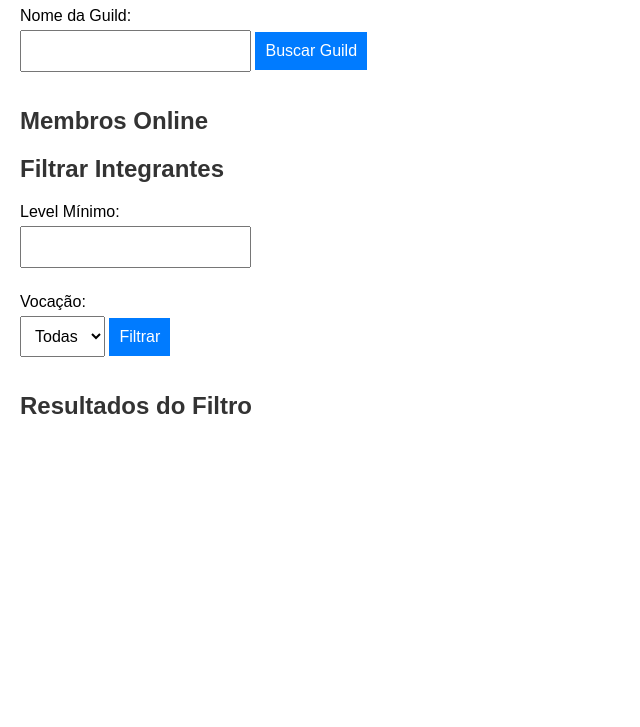
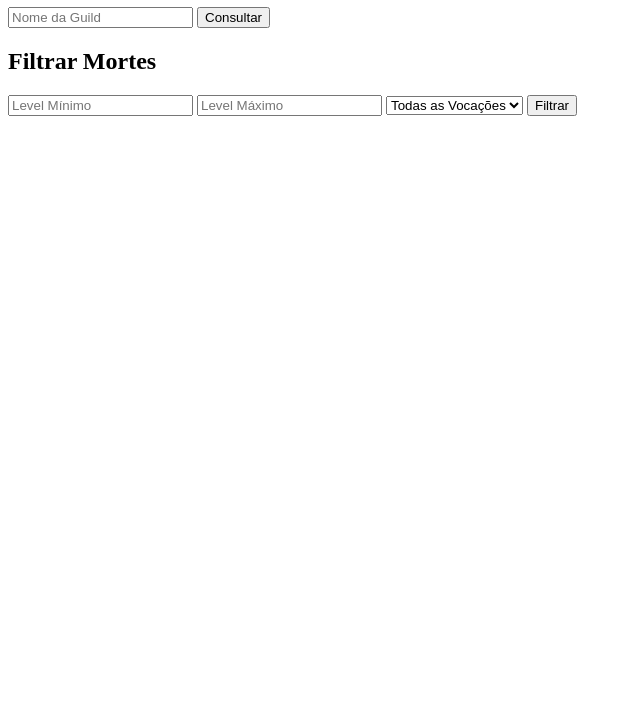
Before and after one commit to exivarush/consultapy, a plain HTML site: page index.html in a window 1280 px wide. Shown: the part 73-800 px from the top of the page, without its empty margins (0-640 px from the left). Drawn offline with Linux system fonts and the light colour scheme.

Commit message:
Update index.html

```diff
--- a/index.html
+++ b/index.html
@@ -1,97 +1,34 @@
 <!DOCTYPE html>
 <html lang="pt-BR">
 <head>
-  <meta charset="UTF-8">
-  <meta name="viewport" content="width=device-width, initial-scale=1.0">
-  <title>Consulta de Guilds e Mortes</title>
-  <style>
-    body {
-      font-family: Arial, sans-serif;
-      margin: 20px;
-    }
-    h1, h2 {
-      color: #333;
-    }
-    label {
-      display: block;
-      margin: 10px 0 5px;
-    }
-    input, select, button {
-      margin-bottom: 15px;
-      padding: 10px;
-      font-size: 16px;
-    }
-    button {
-      background-color: #007BFF;
-      color: white;
-      border: none;
-      cursor: pointer;
-    }
-    button:hover {
-      background-color: #0056b3;
-    }
-    ul {
-      list-style: none;
-      padding: 0;
-    }
-    .vocation-rp {
-      color: orange;
-      font-weight: bold;
-    }
-    .vocation-ed {
-      color: blue;
-      font-weight: bold;
-    }
-    .vocation-ek {
-      color: black;
-      font-weight: bold;
-    }
-    .vocation-ms {
-      color: brown;
-      font-weight: bold;
-    }
-    .error {
-      color: red;
-      font-weight: bold;
-    }
-    .death-info {
-      margin-left: 20px;
-      font-size: 14px;
-      color: gray;
-    }
-  </style>
+    <meta charset="UTF-8">
+    <meta name="viewport" content="width=device-width, initial-scale=1.0">
+    <title>Consulta de Guild</title>
+    <style>
+        .RP { color: orange; }
+        .ED { color: blue; }
+        .EK { color: black; }
+        .MS { color: brown; }
+        .bold { font-weight: bold; }
+    </style>
 </head>
 <body>
-  <h1>Consulta de Guilds</h1>
-  <form id="guildForm">
-    <label for="guildName">Nome da Guild:</label>
-    <input type="text" id="guildName" required>
-    <button type="submit">Buscar Guild</button>
-  </form>
-  <div id="onlineMembers">
-    <h2>Membros Online</h2>
-    <ul id="membersList"></ul>
-  </div>
-
-  <h2>Filtrar Integrantes</h2>
-  <form id="filterForm">
-    <label for="minLevel">Level Mínimo:</label>
-    <input type="number" id="minLevel" min="0">
-    <label for="vocation">Vocação:</label>
+    <h1>Consulta de Guild</h1>
+    <input type="text" id="guildName" placeholder="Nome da Guild">
+    <button onclick="consultarGuild()">Consultar</button>
+    <div id="resultados"></div>
+    <h2>Filtrar Mortes</h2>
+    <input type="number" id="levelMin" placeholder="Level Mínimo">
+    <input type="number" id="levelMax" placeholder="Level Máximo">
     <select id="vocation">
-      <option value="">Todas</option>
-      <option value="RP">RP</option>
-      <option value="ED">ED</option>
-      <option value="EK">EK</option>
-      <option value="MS">MS</option>
+        <option value="">Todas as Vocações</option>
+        <option value="RP">Royal Paladin</option>
+        <option value="ED">Elder Druid</option>
+        <option value="EK">Elite Knight</option>
+        <option value="MS">Master Sorcerer</option>
     </select>
-    <button type="submit">Filtrar</button>
-  </form>
-  <div id="filteredResults">
-    <h2>Resultados do Filtro</h2>
-    <ul id="filterResults"></ul>
-  </div>
-
-  <script src="consulta.js"></script>
+    <button onclick="filtrarMortes()">Filtrar</button>
+    <div id="mortes"></div>
+    <script src="consulta.js"></script>
 </body>
 </html>
```
